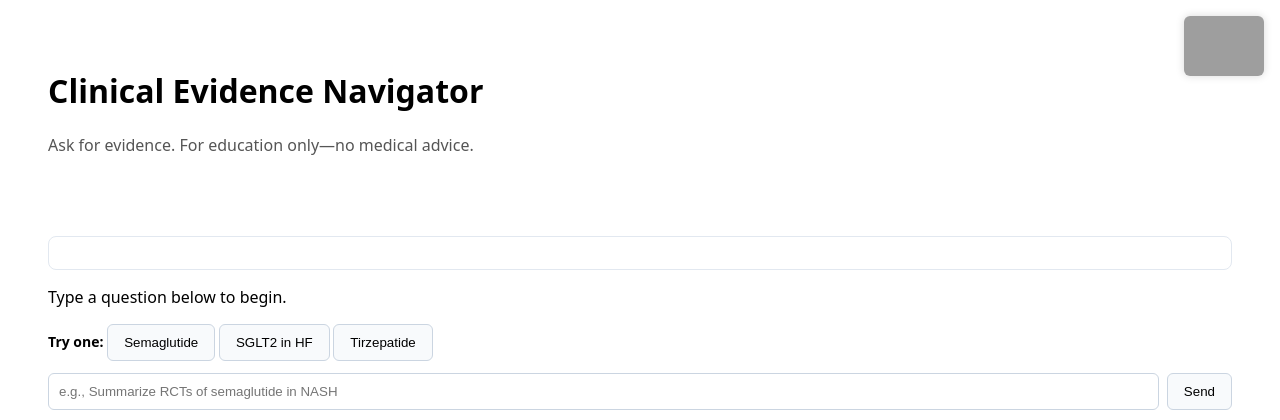
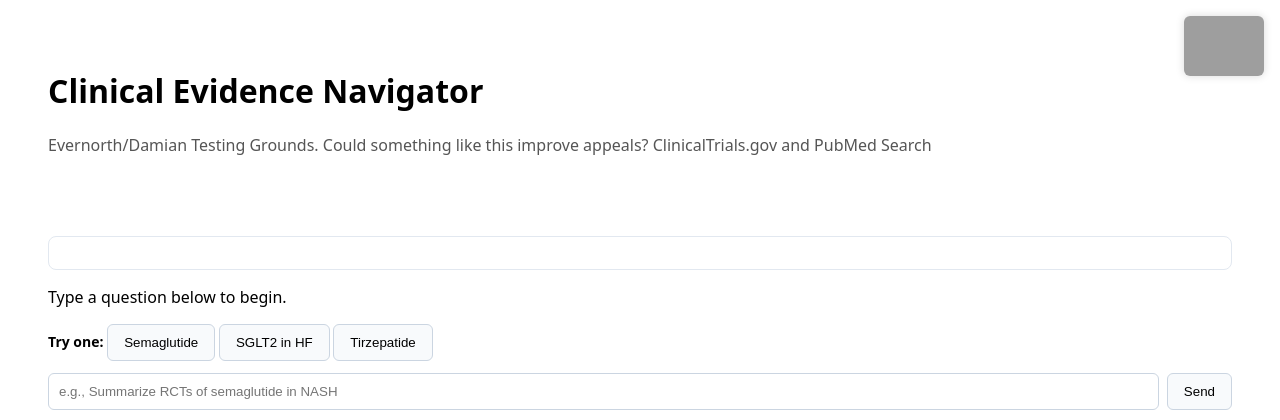
Before and after one commit to DamianAI613/clinical-evidence-flask, a Flask app: page / in a window 1280 px wide. Shown: the top 420 px of the page. Run offline with Flask 3, Linux system fonts and the light colour scheme; grey boxes are pictures that could not be loaded.

Commit message:
Update index.html

```diff
--- a/templates/index.html
+++ b/templates/index.html
@@ -126,7 +126,7 @@
 
     <body style="padding: 24px;">
     <h1>Clinical Evidence Navigator</h1>
-    <p style="color:#555">Ask for evidence. For education only—no medical advice.</p>
+    <p style="color:#555">Evernorth/Damian Testing Grounds. Could something like this improve appeals? ClinicalTrials.gov and PubMed Search</p>
 
     <div id="chat" class="box chat-area"></div>
       <p id="empty">Type a question below to begin.</p>
```
